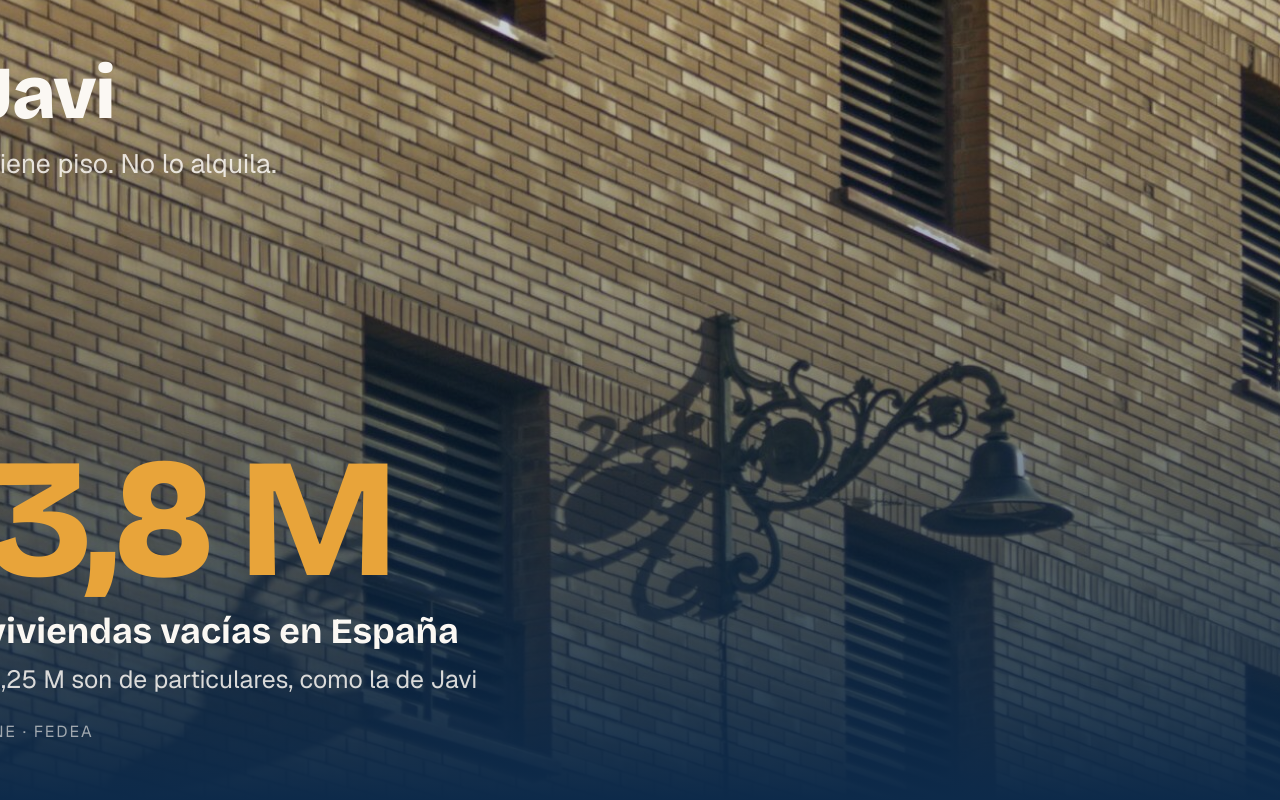
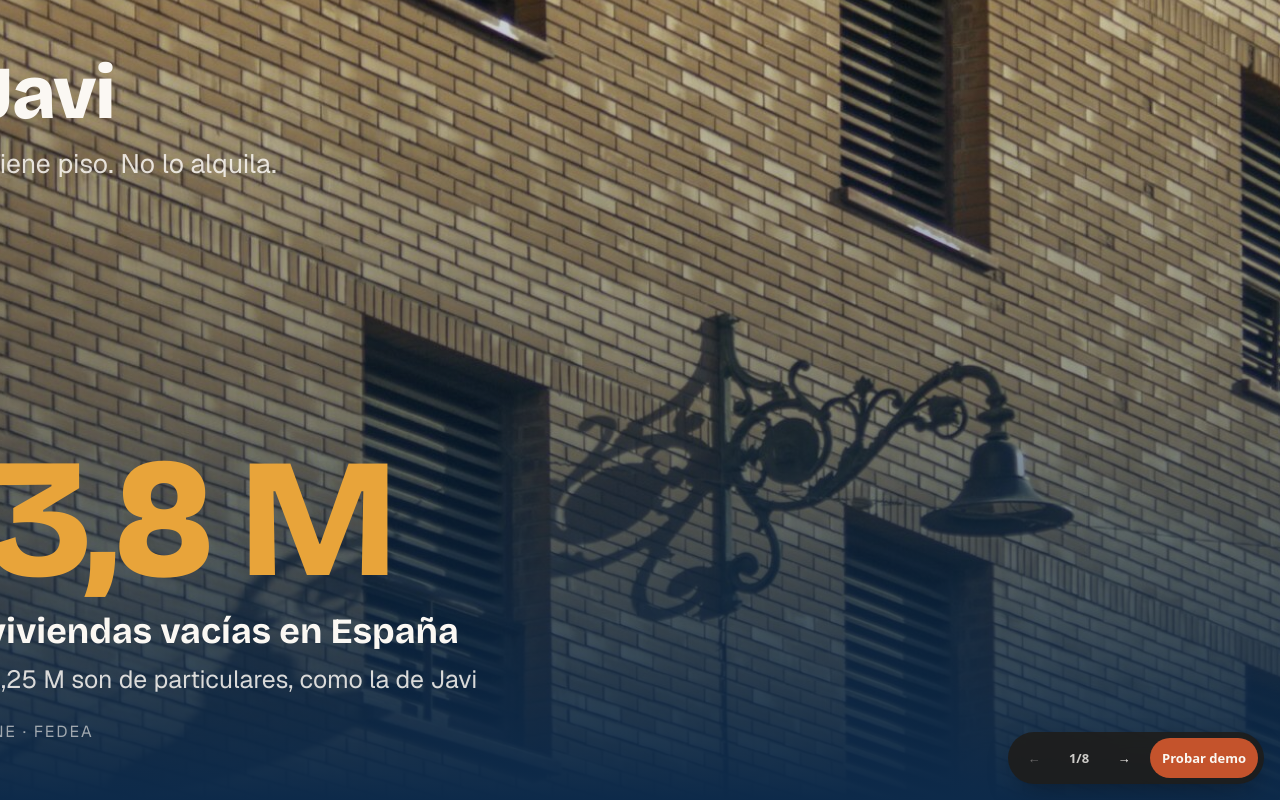
Before and after one commit to ivanmora17/portfolio, a plain HTML site: page cobijo/index.html in a window 1280 px wide. Drawn offline with Linux system fonts and the light colour scheme.

Commit message:
Link Cobijo prototype directly and add click/swipe navigation to the pitch

```diff
--- a/cobijo/index.html
+++ b/cobijo/index.html
@@ -8,8 +8,53 @@
     <title>Cobijo · Alquila sin miedo</title>
     <script type="module" crossorigin src="./assets/index-C7efa_BI.js"></script>
     <link rel="stylesheet" crossorigin href="./assets/index-DyZpsOYe.css">
+    <style>
+      .deck-nav{position:fixed;right:max(16px,env(safe-area-inset-right));bottom:max(16px,env(safe-area-inset-bottom));z-index:9999;display:flex;align-items:center;gap:6px;padding:6px;border-radius:999px;background:rgba(31,27,23,.82);backdrop-filter:blur(8px);font:600 13px/1 system-ui,sans-serif;color:#fbf8f3;box-shadow:0 10px 30px -12px rgba(0,0,0,.5)}
+      .deck-nav button,.deck-nav a{display:inline-flex;align-items:center;justify-content:center;min-width:40px;height:40px;padding:0 12px;border:0;border-radius:999px;background:transparent;color:inherit;font:inherit;text-decoration:none;cursor:pointer}
+      .deck-nav button:hover,.deck-nav a:hover{background:rgba(251,248,243,.14)}
+      .deck-nav button:disabled{opacity:.35;cursor:default;background:transparent}
+      .deck-nav a{background:#c4532c}
+      .deck-nav a:hover{background:#d8653d}
+      .deck-nav span{min-width:38px;text-align:center;opacity:.8}
+    </style>
   </head>
   <body>
     <div id="root"></div>
+    <script>
+      // Botones y gestos para pasar diapositivas sin teclado (el pitch solo escucha las flechas).
+      (function () {
+        var TOTAL = 8;
+        var h = location.hash.slice(1);
+        if (h && !/^\d+$/.test(h)) return; // #demo, #inquilino, #propietario: no es el pitch
+        function key(k) { window.dispatchEvent(new KeyboardEvent('keydown', { key: k, bubbles: true })); }
+        function cur() { var n = parseInt(location.hash.slice(1), 10); return n >= 1 && n <= TOTAL ? n : 1; }
+        var nav = document.createElement('nav');
+        nav.className = 'deck-nav';
+        nav.setAttribute('aria-label', 'Navegación del pitch');
+        nav.innerHTML = '<button type="button" data-k="ArrowLeft" aria-label="Anterior">&#8592;</button>' +
+          '<span aria-live="polite"></span>' +
+          '<button type="button" data-k="ArrowRight" aria-label="Siguiente">&#8594;</button>' +
+          '<a href="#demo" aria-label="Abrir el prototipo interactivo">Probar demo</a>';
+        var label = nav.querySelector('span');
+        var prev = nav.querySelector('[data-k="ArrowLeft"]');
+        function update() { var n = cur(); label.textContent = n + '/' + TOTAL; prev.disabled = n === 1 && !location.hash; }
+        nav.addEventListener('click', function (e) {
+          var b = e.target.closest('button');
+          if (b) { key(b.dataset.k); setTimeout(update, 30); }
+        });
+        nav.querySelector('a').addEventListener('click', function (e) { e.preventDefault(); location.hash = 'demo'; location.reload(); });
+        // deslizar con el dedo
+        var x0 = null;
+        window.addEventListener('touchstart', function (e) { x0 = e.touches[0].clientX; }, { passive: true });
+        window.addEventListener('touchend', function (e) {
+          if (x0 === null) return;
+          var dx = e.changedTouches[0].clientX - x0; x0 = null;
+          if (Math.abs(dx) > 50) { key(dx < 0 ? 'ArrowRight' : 'ArrowLeft'); setTimeout(update, 30); }
+        }, { passive: true });
+        window.addEventListener('keydown', function () { setTimeout(update, 30); });
+        document.body.appendChild(nav);
+        update();
+      })();
+    </script>
   </body>
 </html>
```
Also changed, not shown: index.html (+3 -2 lines).
